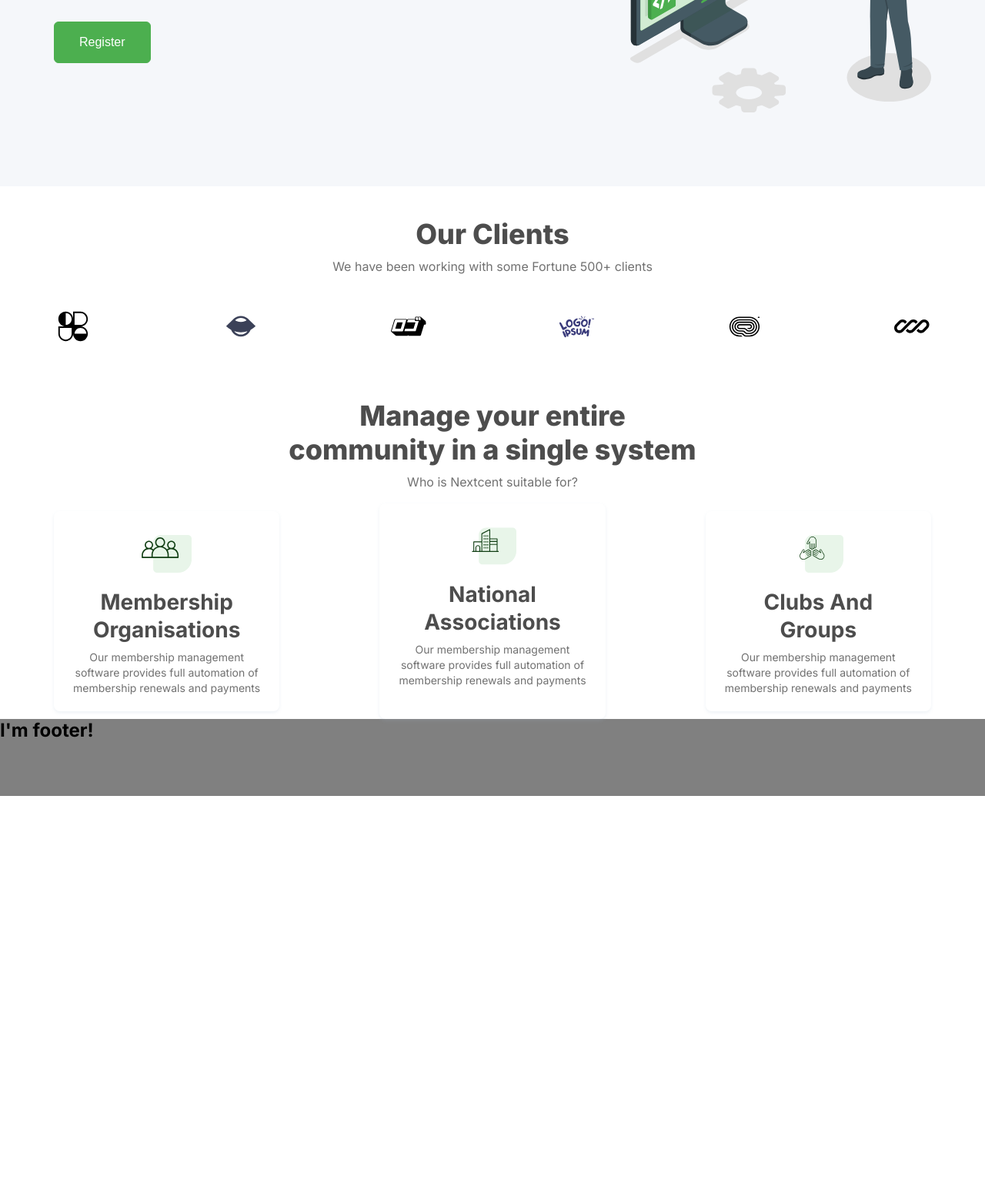
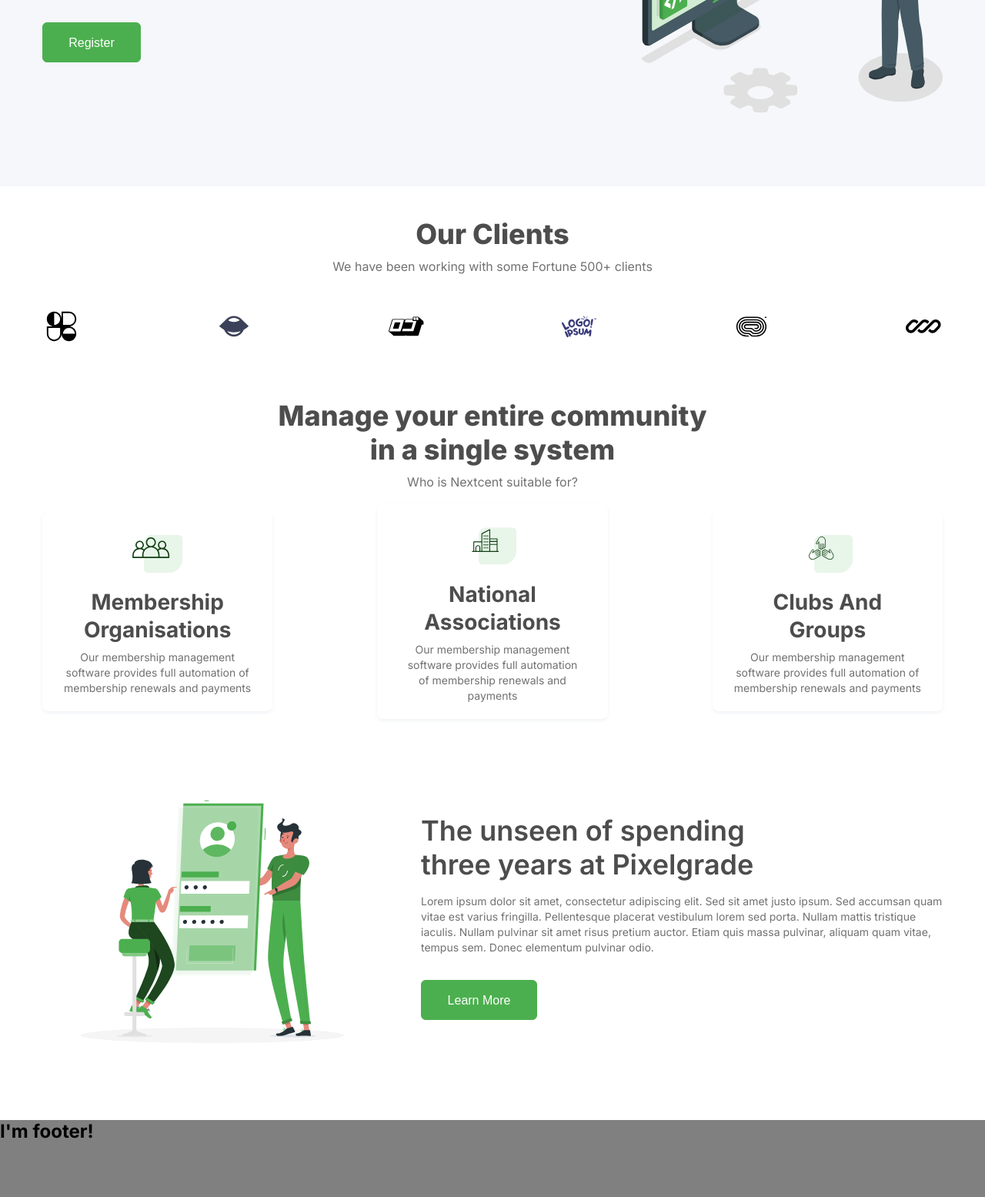
Before and after one commit to YevheniiHlushak/nexcent, a plain HTML site: page index.html in a window 1280 px wide. Shown: the part 445-2000 px from the top of the page at 77% size. Before the commit the page ends 1479 px from the top, so only its background shows below. Drawn offline with Linux system fonts and the light colour scheme.

Commit message:
add experience section and some styles fixes

```diff
--- a/index.html
+++ b/index.html
@@ -38,7 +38,7 @@
 
         <div class="authorization">
           <button type="button" class="auth__btn login-btn">Login</button>
-          <button type="button" class="auth__btn signup-btn">Sign up</button>
+          <button type="button" class="auth__btn btn">Sign up</button>
         </div>
       </div>
     </header>
@@ -46,8 +46,8 @@
     <main>
       <!-- hero -->
       <section class="hero">
-        <div class="_container hero--container">
-          <div class="hero__wrapper">
+        <div class="_container section__container">
+          <div class="section__thumb">
             <h1 class="hero__title">
               Lessons and insights <span class="accent">from 8 years</span>
             </h1>
@@ -55,7 +55,7 @@
               Where to grow your business as a photographer: site or social
               media?
             </p>
-            <button type="button" class="hero__btn">Register</button>
+            <button type="button" class="hero__btn btn">Register</button>
           </div>
           <img src="./img/01.svg" alt="monitor" />
         </div>
@@ -139,7 +139,7 @@
               </svg>
               <h3 class="community__card-title">National Associations</h3>
 
-              <p class="community__card-description">
+              <p class="community__card-description community__card-description--center">
                 Our membership management software provides full automation of
                 membership renewals and payments
               </p>
@@ -158,6 +158,17 @@
           </ul>
         </div>
       </section>
+<!-- experience -->
+<section class="section section__experience">
+  <div class="_container section__container">
+    <img src="./img/02.svg" alt="illustration" >
+   <div class="experience__thumb">
+    <h2 class="section__title experience__title">The unseen of spending three years at Pixelgrade</h2>
+    <p class="section__subtitle experience__subtitle">Lorem ipsum dolor sit amet, consectetur adipiscing elit. Sed sit amet justo ipsum. Sed accumsan quam vitae est varius fringilla. Pellentesque placerat vestibulum lorem sed porta. Nullam mattis tristique iaculis. Nullam pulvinar sit amet risus pretium auctor. Etiam quis massa pulvinar, aliquam quam vitae, tempus sem. Donec elementum pulvinar odio.</p>
+    <button type="button" class="btn experience__btn">Learn More</button>
+   </div>
+  </div>
+</section>
     </main>
     <footer class="footer">
       <h2>I'm footer!</h2>
--- /dev/null
+++ b/sass/components/_button.scss
@@ -0,0 +1,20 @@
+.btn {
+  padding: 14px 32px;
+  border-radius: 6px;
+  font-size: 16px;
+  font-weight: 500;
+  line-height: calc(24 / 16);
+  text-align: center;
+  border: 1px solid var(--accent-color);
+  background-color: var(--accent-color);
+  color: var(--alternate-text-color);
+  transition: color var(--transition-time-and-func),
+    background-color var(--transition-time-and-func);
+  cursor: pointer;
+
+  &:hover,
+  &:focus {
+    color: var(--accent-color);
+    background-color: var(--dark-bg-color);
+  }
+}
--- a/sass/components/_container.scss
+++ b/sass/components/_container.scss
@@ -3,7 +3,8 @@
   margin-left: auto;
   padding-right: 15px;
   padding-left: 15px;
+
   @media screen and (min-width: 1200px) {
-    width: 1170px;
+    width: 1200px;
   }
 }
--- a/sass/components/_module.scss
+++ b/sass/components/_module.scss
@@ -1,7 +1,9 @@
 @import "./_container";
 @import "./logo";
-@import "./btn";
+@import "./button";
 @import "./accent";
 @import "./section";
-@import "./section-title";
-@import "./section_sub-title";
+@import "./section__container";
+@import "./section__thumb";
+@import "./section__title";
+@import "./section__subtitle";
--- a/sass/components/_section.scss
+++ b/sass/components/_section.scss
@@ -1,4 +1,4 @@
 .section {
     padding-top: 40px;
-    text-align: center;
+
 }
--- /dev/null
+++ b/sass/components/_section__container.scss
@@ -0,0 +1,5 @@
+.section__container {
+  display: flex;
+  align-items: center;
+  justify-content: space-between;
+}
--- a/sass/layout/_clients.scss
+++ b/sass/layout/_clients.scss
@@ -1,3 +1,7 @@
+.clients__section {
+  text-align: center;
+}
+
 .clients__list {
   display: flex;
   align-items: center;
--- a/sass/layout/_community.scss
+++ b/sass/layout/_community.scss
@@ -1,3 +1,7 @@
+.community__section{
+    text-align: center;
+}
+
 .community__title{
     padding-left: 305px;
     padding-right: 305px;
@@ -7,16 +11,17 @@
 .community__list{
     display: flex;
     align-items: center;
-    column-gap: 130px;
+    column-gap: 136px;
 
 }
 
 .community__card {
-   flex-basis: calc((100% - 260px) / 3);
-   height: 260px;
+flex-basis: calc((100% - 272px) / 3);
+height: 260px;
    padding: 24px;
    border-radius: 8px;
    box-shadow: 0px 2px 4px 0px #abbed133;
+
 }
 
 .community__card--center{
@@ -29,6 +34,7 @@
 
 .community__card-title {
     margin-bottom: 8px;
+    padding: 0 10px;
     font-size: 28px;
     font-weight: 700;
     line-height: calc(36 / 28);
@@ -37,6 +43,11 @@
 
 .community__card-description {
     font-size: var(--primary-text-size);
+    text-align: top left;
     line-height: calc(20 / 14);
     color: var(--primary-text-color);
 }
+
+.community__card-description--center{
+    padding: 0 10px;
+}
--- /dev/null
+++ b/sass/layout/_experience.scss
@@ -0,0 +1,23 @@
+.section__experience{
+    padding-bottom: 48px;
+}
+
+.experience__thumb{
+    width: 680px;
+    margin-left: 50px;
+}
+.experience__title{
+    margin-bottom: 16px;
+    width: 510px;
+    font-weight: 600;
+}
+.experience__subtitle{
+margin-bottom: 32px;
+font-size: var(--primary-text-size);
+line-height: calc(20 / 14);
+}
+
+.experience__btn {
+    width: 151px;
+    height: 52px;
+}
--- a/sass/layout/_header.scss
+++ b/sass/layout/_header.scss
@@ -66,7 +66,3 @@
     background-color: var(--accent-color);
   }
 }
-
-.signup-btn {
-  @extend %btn;
-}
--- a/sass/layout/_hero.scss
+++ b/sass/layout/_hero.scss
@@ -4,14 +4,9 @@
   background-color: var(--dark-bg-color);
 }
 
-.hero--container {
-  display: flex;
-  align-items: center;
-  justify-content: space-between;
-}
-
 .hero__title {
   margin-bottom: 16px;
+  padding-right: 25px;
   font-size: 64px;
   font-weight: 600;
   line-height: calc(76 / 64);
@@ -19,11 +14,10 @@
 }
 
 .hero__subtitle {
-    margin-bottom: 32px;
+  margin-bottom: 32px;
 }
 
-.hero__btn{
-    @extend %btn;
-    padding: 14px 32px;
-
+.hero__btn {
+  width: 128px;
+  height: 52px;
 }
--- a/sass/layout/_module.scss
+++ b/sass/layout/_module.scss
@@ -2,4 +2,5 @@
 @import "./hero";
 @import "./clients";
 @import "./community";
+@import "./experience";
 @import "./footer";
```
Also changed, not shown: css/main.css, css/main.min.css, sass/components/_btn.scss (deleted), sass/components/_section__subtitle.scss (renamed from sass/components/_section_sub-title.scss), sass/components/_section__thumb.scss (added), sass/components/_section__title.scss (renamed from sass/components/_section-title.scss), 2 other files.
